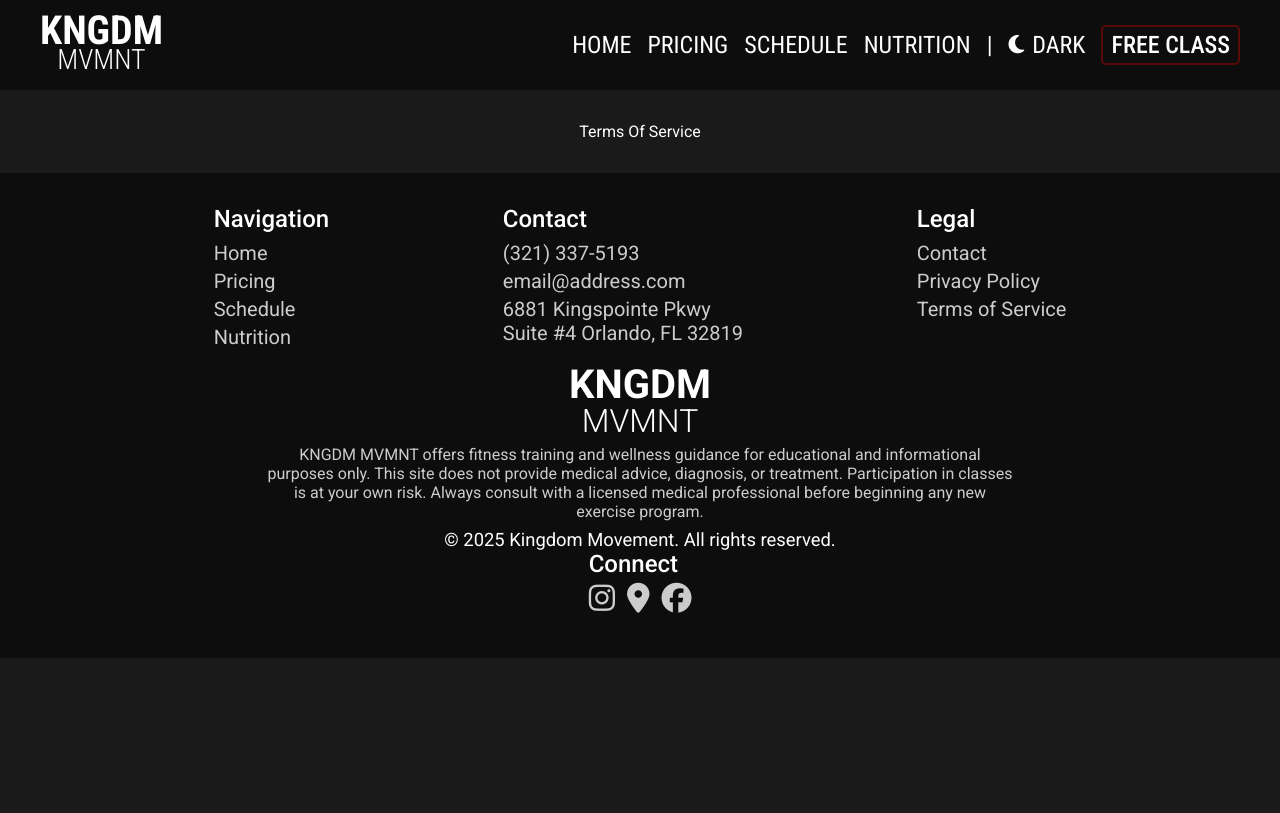
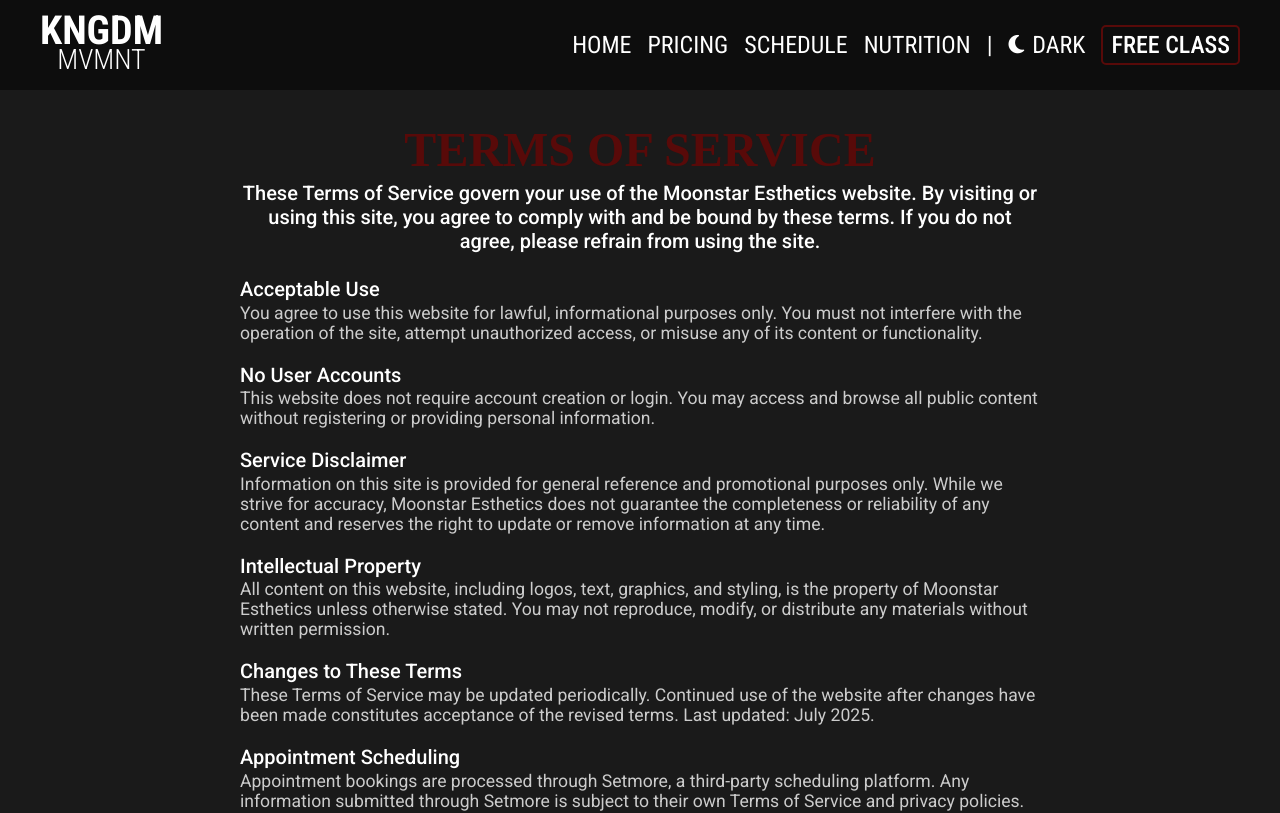
Before and after one commit to gilmerperez/kingdom-movement, a React (Vite) app: page /terms-of-service in a window 1280 px wide. Shown: the top 813 px of the page. Built offline with nearby package versions, Linux system fonts and the light colour scheme.

Commit message:
Added old content to terms of service page

```diff
--- a/src/pages/TermsOfService/TermsOfService.jsx
+++ b/src/pages/TermsOfService/TermsOfService.jsx
@@ -1,10 +1,98 @@
+import { useEffect } from "react";
 import styles from "./TermsOfService.module.css";
 
 function TermsOfService() {
+  // Set Page Title
+  useEffect(() => {
+    document.title = "Moonstar Esthetics | Terms of Service";
+  }, []);
+
+  const monthNames = [
+    "January",
+    "February",
+    "March",
+    "April",
+    "May",
+    "June",
+    "July",
+    "August",
+    "September",
+    "October",
+    "November",
+    "December",
+  ];
+
+  const now = new Date();
+  const year = now.getFullYear();
+  const month = monthNames[now.getMonth()];
+
   return (
     <>
       <main>
-        <section className={styles.termsOfServiceContainer}>Terms Of Service</section>
+        <section className={styles.termsOfServiceContainer}>
+          {/* Heading */}
+          <h1 className={styles.heading}>TERMS OF SERVICE</h1>
+
+          <section className={styles.terms}>
+            {/* Introduction */}
+            <p className={styles.introduction}>
+              These Terms of Service govern your use of the Moonstar Esthetics website. By visiting or using this site,
+              you agree to comply with and be bound by these terms. If you do not agree, please refrain from using the
+              site.
+            </p>
+
+            {/* Acceptable Use */}
+            <p className={styles.termsHeading}>Acceptable Use</p>
+            <p className={styles.termsText}>
+              You agree to use this website for lawful, informational purposes only. You must not interfere with the
+              operation of the site, attempt unauthorized access, or misuse any of its content or functionality.
+            </p>
+
+            {/* No User Accounts */}
+            <p className={styles.termsHeading}>No User Accounts</p>
+            <p className={styles.termsText}>
+              This website does not require account creation or login. You may access and browse all public content
+              without registering or providing personal information.
+            </p>
+
+            {/* Service Disclaimer */}
+            <p className={styles.termsHeading}>Service Disclaimer</p>
+            <p className={styles.termsText}>
+              Information on this site is provided for general reference and promotional purposes only. While we strive
+              for accuracy, Moonstar Esthetics does not guarantee the completeness or reliability of any content and
+              reserves the right to update or remove information at any time.
+            </p>
+
+            {/* Content Ownership */}
+            <p className={styles.termsHeading}>Intellectual Property</p>
+            <p className={styles.termsText}>
+              All content on this website, including logos, text, graphics, and styling, is the property of Moonstar
+              Esthetics unless otherwise stated. You may not reproduce, modify, or distribute any materials without
+              written permission.
+            </p>
+
+            {/* Changes to Terms */}
+            <p className={styles.termsHeading}>Changes to These Terms</p>
+            <p className={styles.termsText}>
+              These Terms of Service may be updated periodically. Continued use of the website after changes have been
+              made constitutes acceptance of the revised terms. Last updated: {month} {year}.
+            </p>
+
+            {/* Appointment Booking */}
+            <p className={styles.termsHeading}>Appointment Scheduling</p>
+            <p className={styles.termsText}>
+              Appointment bookings are processed through{" "}
+              <a href="https://setmore.com" target="_blank" rel="noopener noreferrer">
+                Setmore
+              </a>
+              , a third-party scheduling platform. Any information submitted through Setmore is subject to their own{" "}
+              <a href="https://www.setmore.com/privacy" target="_blank" rel="noopener noreferrer">
+                Terms of Service
+              </a>{" "}
+              and privacy policies.
+            </p>
+          </section>
+        </section>
       </main>
     </>
   );
--- a/src/pages/TermsOfService/TermsOfService.module.css
+++ b/src/pages/TermsOfService/TermsOfService.module.css
@@ -2,9 +2,79 @@
   width: 100%;
   display: flex;
   margin: 0 auto;
-  max-width: 1200px;
+  max-width: 800px;
   text-align: center;
   align-items: center;
   flex-direction: column;
   justify-content: center;
 }
+
+.heading {
+  font-size: 3rem;
+  font-weight: 700;
+  color: var(--primary);
+  margin-bottom: 0.25rem;
+  transition: 0.3s ease-in;
+  font-family: "Libre Baskerville", serif;
+}
+
+.terms {
+  text-align: left;
+}
+
+.introduction {
+  font-weight: 500;
+  font-size: 1.25rem;
+  text-align: center;
+  margin-bottom: 1.5rem;
+  color: var(--text-primary);
+}
+
+.termsHeading {
+  font-weight: 500;
+  font-size: 1.25rem;
+  margin-bottom: 0.1rem;
+}
+
+.termsText {
+  font-weight: 400;
+  font-size: 1.1rem;
+  color: var(--text-secondary);
+}
+
+.termsText:not(:last-child) {
+  margin-bottom: 1.25rem;
+}
+
+/* Tablet Responsiveness */
+@media (max-width: 768px) {
+  .heading {
+    font-size: 2.75rem;
+  }
+
+  .introduction {
+    font-size: 1.15rem;
+    margin-bottom: 1.25rem;
+  }
+}
+
+/* Mobile Responsiveness */
+@media (max-width: 480px) {
+  .heading {
+    font-size: 2.25rem;
+  }
+
+  .introduction {
+    font-size: 1rem;
+    margin-bottom: 1rem;
+  }
+
+  .termsHeading {
+    font-size: 1rem;
+    margin-bottom: 0.05rem;
+  }
+
+  .termsText {
+    font-size: 0.95rem;
+  }
+}
```
